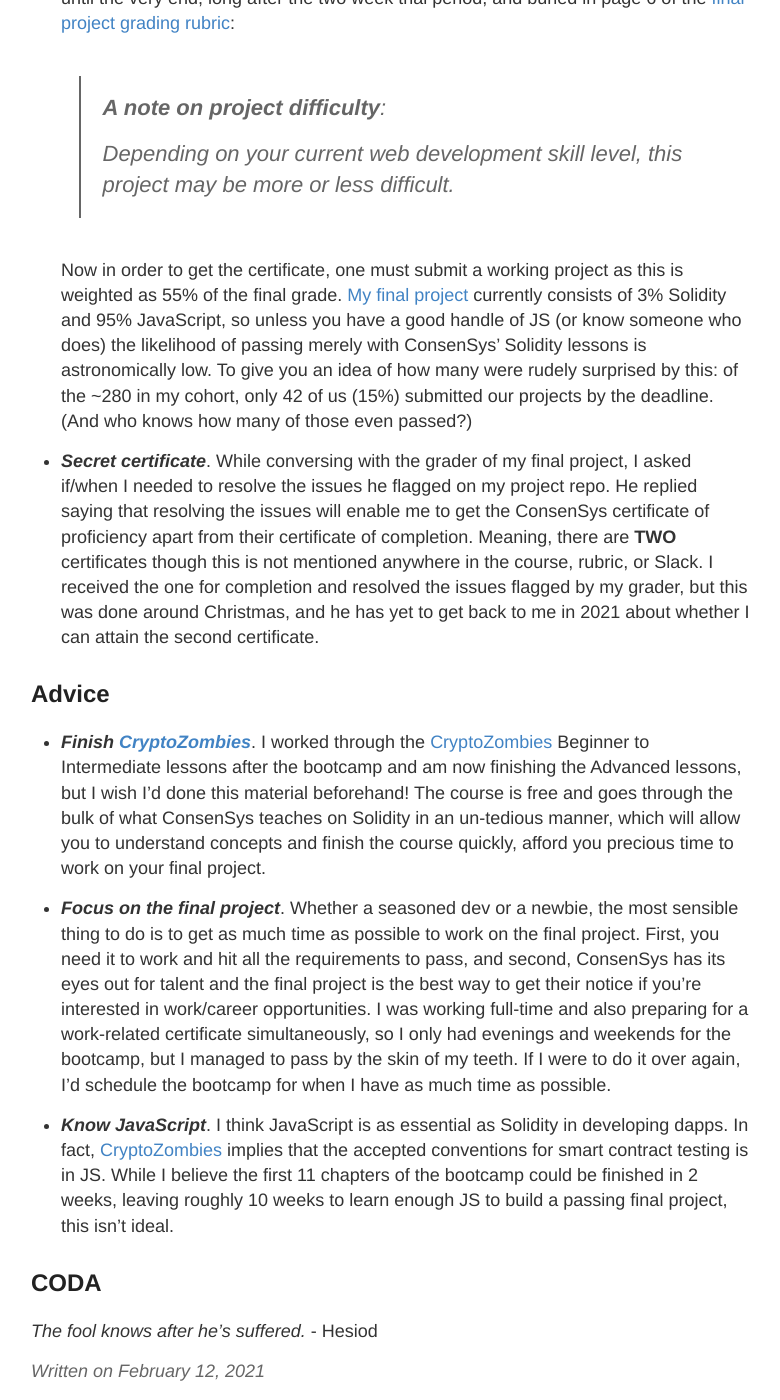
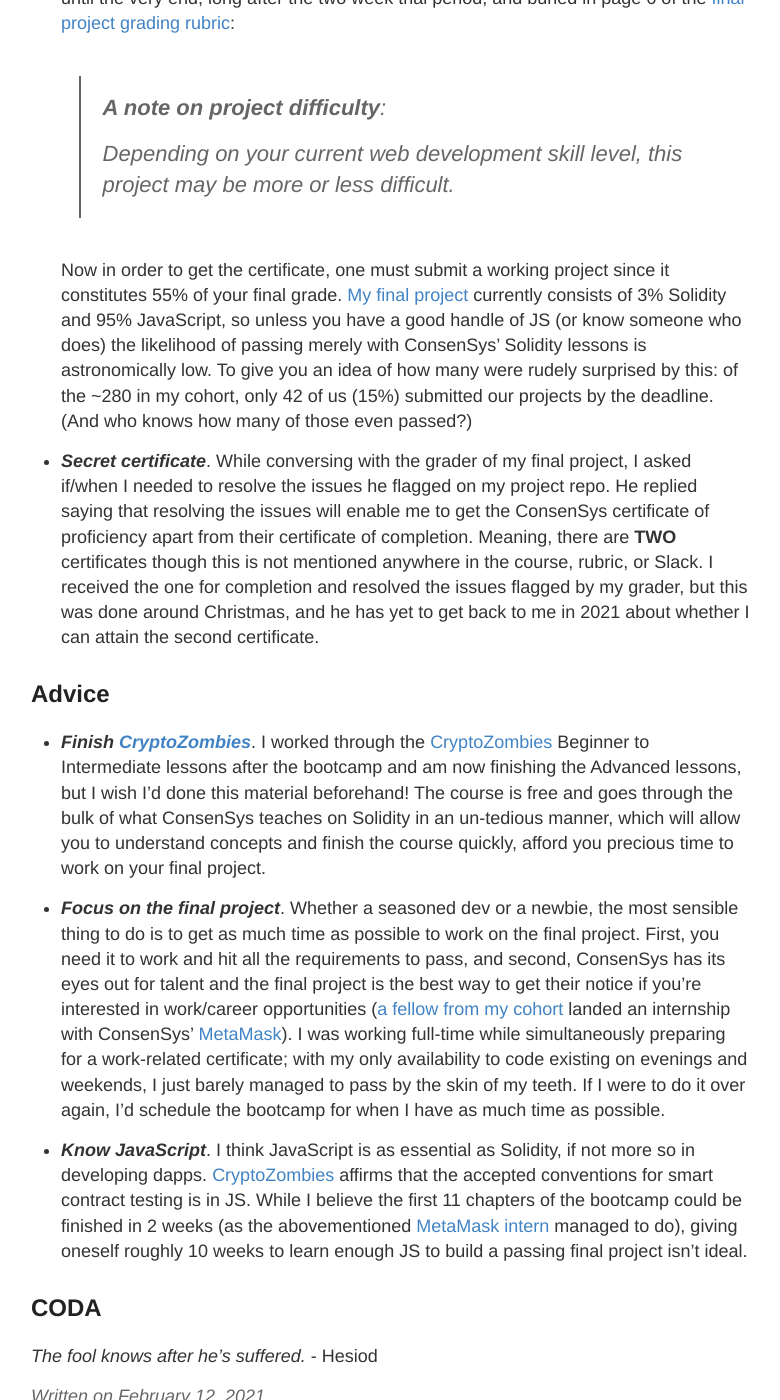
Before and after one commit to poastmil/junsunglee.com, a Jekyll site: the page built from _posts/2021-2-12-ConsenSys-Blockchain-Developer-Bootcamp.md, in a window 1280 px wide and 1400 px high, scrolled down 2893 px. Shown: the whole window, without its empty margins (249-1029 px from the left). Built offline with Jekyll 4.4.1, drawn with Linux system fonts in a browser that asks for light colours; some of the changed text lies outside the part shown.

Commit message:
Updated post

```diff
--- a/_posts/2021-2-12-ConsenSys-Blockchain-Developer-Bootcamp.md
+++ b/_posts/2021-2-12-ConsenSys-Blockchain-Developer-Bootcamp.md
@@ -33,9 +33,9 @@
 
   As shown by the [2018 syllabus](https://drive.google.com/file/d/1ngg0q1mfutNwZ6zg92jgbU72VUgxhyq1/view), my cohort was a rinse 'n' repeat, but I learned a lot. A few tools mentioned in the initial 2018 material had deprecated (LLL and Vyper), but that's to be expected in a rapidly evolving field like Ethereum and I enjoyed brushing up on its history.
 
-- ***Tech stack workflow***. [Truffle](https://www.trufflesuite.com/truffle), [Ganache](https://www.trufflesuite.com/ganache), [MetaMask](https://metamask.io/), [Infura](https://infura.io/), [Remix](https://remix.ethereum.org/#optimize=false&runs=200&evmVersion=null), [MythX](https://mythx.io/). After several mergers, the bootcamp not only offers hands-on experience with the best-in-class Ethereum tech stack, but guidance from its core developers. With Truffle's [Pet Shop Tutorial](https://www.trufflesuite.com/tutorials/pet-shop), two practice projects, and the final project, I got to experience developing and deploying at least four solid dapps from the ground up.
+- ***Tech stack workflow***. [Truffle](https://www.trufflesuite.com/truffle), [Ganache](https://www.trufflesuite.com/ganache), [MetaMask](https://metamask.io/), [Infura](https://infura.io/), [Remix](https://remix.ethereum.org/#optimize=false&runs=200&evmVersion=null), [MythX](https://mythx.io/). After several mergers, the bootcamp not only offers hands-on experience with the best-in-class Ethereum tech stack, but guidance from its core developers. With Truffle's [Pet Shop Tutorial](https://www.trufflesuite.com/tutorials/pet-shop), two practice projects, and the final project, I got to experience developing and deploying [at least four solid dapps](https://github.com/jun-sung/consensys-dev-bootcamp) from the ground up.
 
-- ***GitHub projects***. For someone who had no previous experience with Git besides [The Odin Project](theodinproject.com/), the bootcamp was also a crash course on GitHub, especially via the final project. After my initial submission, my grader provided me with links to a well-done examples and projects that taught me how to draft a good README, organize my repo, and troubleshoot. This also opened up a rabbithole for checking out the starred repos that better devs have their eye on.
+- ***GitHub projects***. For someone who had no previous experience with Git besides [The Odin Project](theodinproject.com/), the bootcamp was also a crash course on GitHub, especially via the final project. After my initial submission, my grader provided me with [links](https://github.com/MatricksDeCoder/Fojini-DEX) to a well-done examples and projects that taught me how to draft a good README, organize my repo, and troubleshoot. This also opened up a rabbithole for checking out the [starred repos](https://github.com/jun-sung?tab=stars) that better devs have their eye on.
 
 - ***[The certificate](https://courses.consensys.net/certificates/w9trgfa8fa)***.
 
@@ -52,7 +52,7 @@
   >
   > Depending on your current web development skill level, this project may be more or less difficult.
 
-  Now in order to get the certificate, one must submit a working project as this is weighted as 55% of the final grade. [My final project](https://github.com/jun-sung/doge-emporium) currently consists of 3% Solidity and 95% JavaScript, so unless you have a good handle of JS (or know someone who does) the likelihood of passing merely with ConsenSys' Solidity lessons is astronomically low. To give you an idea of how many were rudely surprised by this: of the ~280 in my cohort, only 42 of us (15%) submitted our projects by the deadline. (And who knows how many of those even passed?)
+  Now in order to get the certificate, one must submit a working project since it constitutes 55% of your final grade. [My final project](https://github.com/jun-sung/doge-emporium) currently consists of 3% Solidity and 95% JavaScript, so unless you have a good handle of JS (or know someone who does) the likelihood of passing merely with ConsenSys' Solidity lessons is astronomically low. To give you an idea of how many were rudely surprised by this: of the ~280 in my cohort, only 42 of us (15%) submitted our projects by the deadline. (And who knows how many of those even passed?)
 
 - ***Secret certificate***. While conversing with the grader of my final project, I asked if/when I needed to resolve the issues he flagged on my project repo. He replied saying that resolving the issues will enable me to get the ConsenSys certificate of proficiency apart from their certificate of completion. Meaning, there are **TWO** certificates though this is not mentioned anywhere in the course, rubric, or Slack. I received the one for completion and resolved the issues flagged by my grader, but this was done around Christmas, and he has yet to get back to me in 2021 about whether I can attain the second certificate.
 
@@ -61,9 +61,9 @@
 
 - ***Finish [CryptoZombies](https://cryptozombies.io/en/course/)***. I worked through the [CryptoZombies](https://cryptozombies.io/en/course/) Beginner to Intermediate lessons after the bootcamp and am now finishing the Advanced lessons, but I wish I'd done this material beforehand! The course is free and goes through the bulk of what ConsenSys teaches on Solidity in an un-tedious manner, which will allow you to understand concepts and finish the course quickly, afford you precious time to work on your final project.
 
-- ***Focus on the final project***. Whether a seasoned dev or a newbie, the most sensible thing to do is to get as much time as possible to work on the final project. First, you need it to work and hit all the requirements to pass, and second, ConsenSys has its eyes out for talent and the final project is the best way to get their notice if you're interested in work/career opportunities. I was working full-time and also preparing for a work-related certificate simultaneously, so I only had evenings and weekends for the bootcamp, but I managed to pass by the skin of my teeth. If I were to do it over again, I'd schedule the bootcamp for when I have as much time as possible.
+- ***Focus on the final project***. Whether a seasoned dev or a newbie, the most sensible thing to do is to get as much time as possible to work on the final project. First, you need it to work and hit all the requirements to pass, and second, ConsenSys has its eyes out for talent and the final project is the best way to get their notice if you're interested in work/career opportunities ([a fellow from my cohort](https://github.com/astarinmymind) landed an internship with ConsenSys' [MetaMask](https://metamask.io/)). I was working full-time while simultaneously preparing for a work-related certificate; with my only availability to code existing on evenings and weekends, I just barely managed to pass by the skin of my teeth. If I were to do it over again, I'd schedule the bootcamp for when I have as much time as possible.
 
-- ***Know JavaScript***. I think JavaScript is as essential as Solidity in developing dapps. In fact, [CryptoZombies](https://cryptozombies.io/en/course/) implies that the accepted conventions for smart contract testing is in JS. While I believe the first 11 chapters of the bootcamp could be finished in 2 weeks, leaving roughly 10 weeks to learn enough JS to build a passing final project, this isn't ideal.
+- ***Know JavaScript***. I think JavaScript is as essential as Solidity, if not more so in developing dapps. [CryptoZombies](https://cryptozombies.io/en/course/) affirms that the accepted conventions for smart contract testing is in JS. While I believe the first 11 chapters of the bootcamp could be finished in 2 weeks (as the abovementioned [MetaMask intern](https://github.com/astarinmymind) managed to do), giving oneself roughly 10 weeks to learn enough JS to build a passing final project isn't ideal.
 
 
 ## CODA
```
